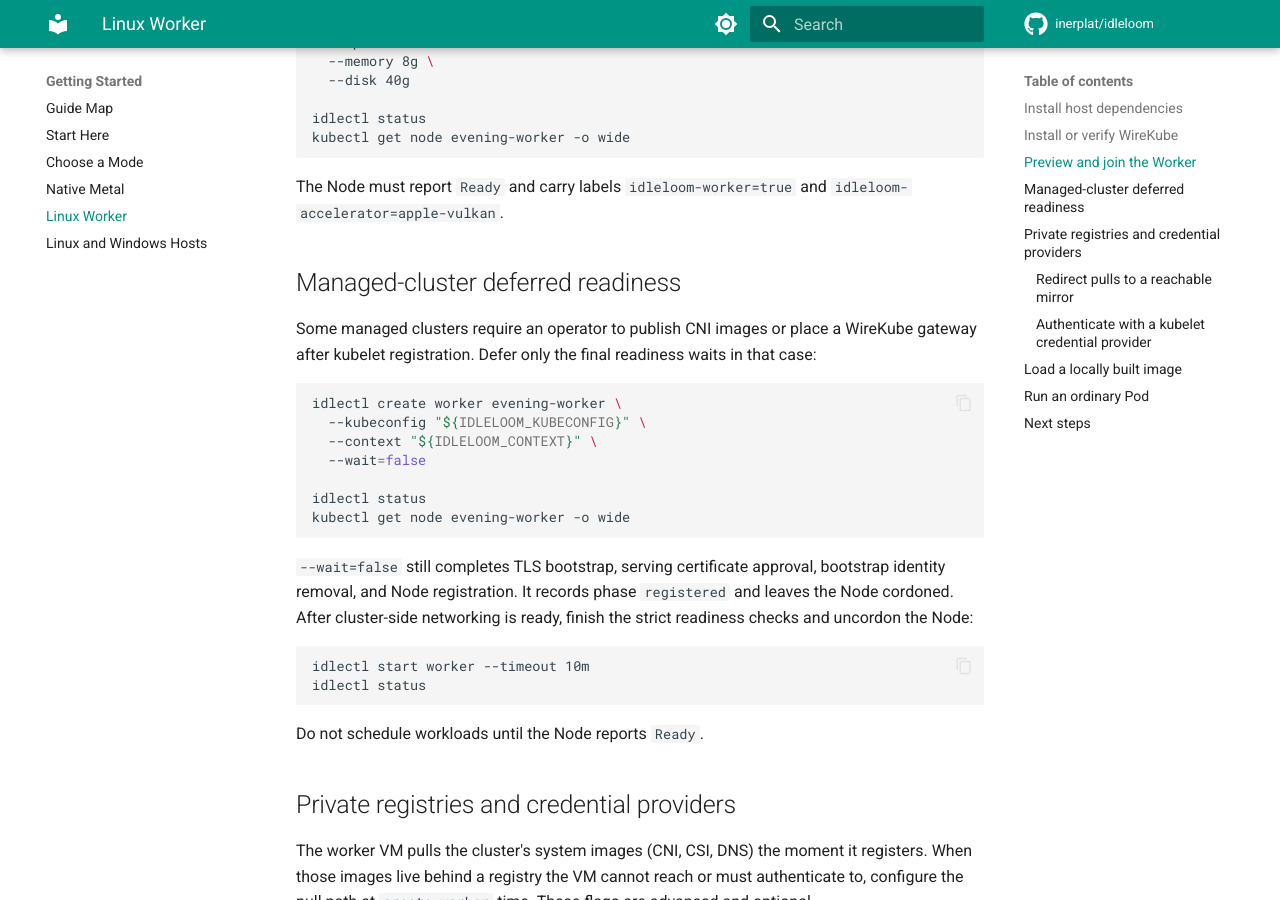
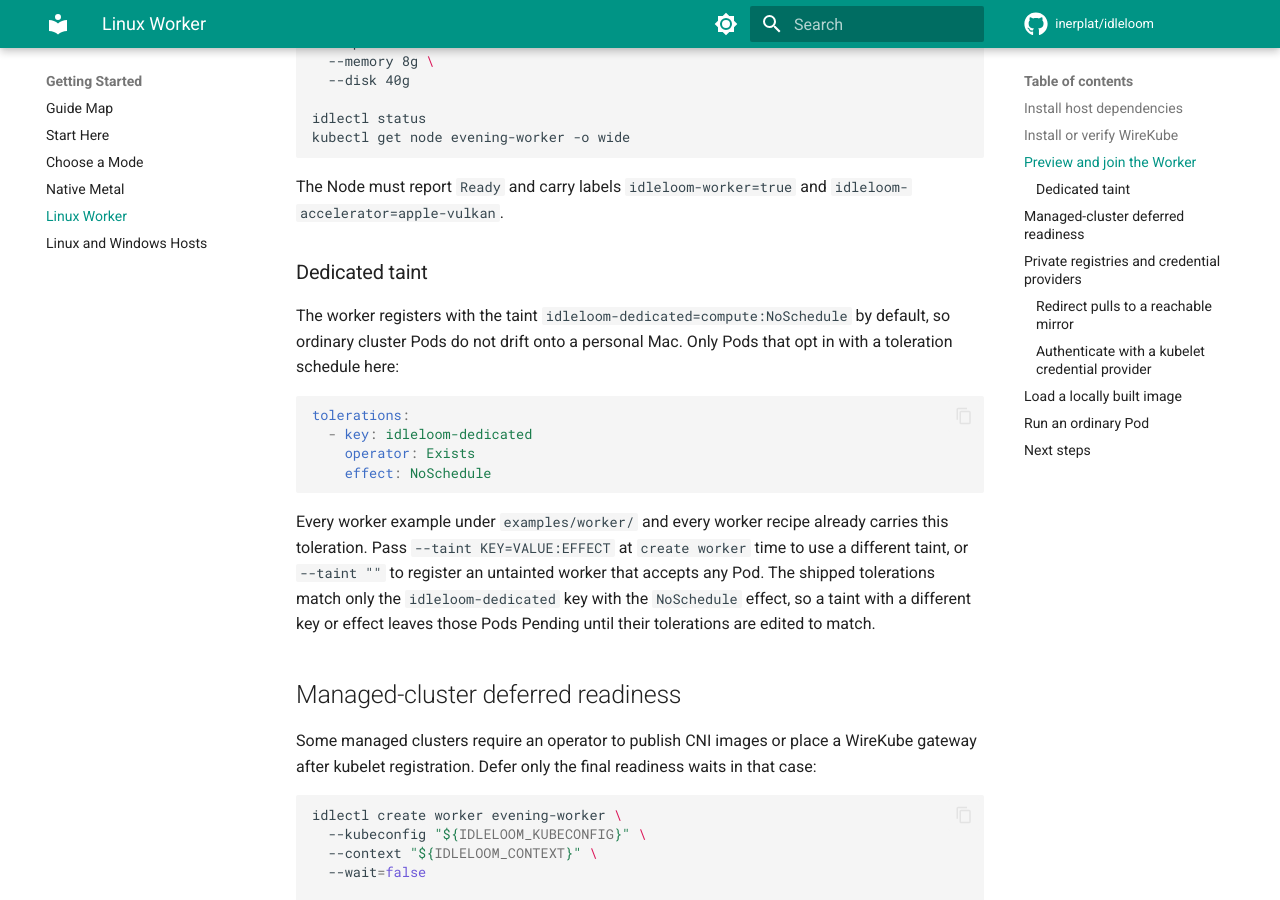
Before and after one commit to inerplat/idleloom, an MkDocs documentation site: the page built from docs/getting-started/linux-worker.md, in a window 1280 px wide and 900 px high, scrolled down 1609 px. Built offline with MkDocs 1.6.1 and Material for MkDocs 9.7.7, drawn with Linux system fonts in a browser that asks for light colours; comment, search, counter and statistics services are not loaded.

Commit message:
feat(worker): surface the dedicated taint in the create wizard and quick start
Co-Authored-By: Claude Opus 5.5 <noreply@anthropic.com>

````diff
--- a/docs/getting-started/linux-worker.md
+++ b/docs/getting-started/linux-worker.md
@@ -82,6 +82,27 @@ kubectl get node evening-worker -o wide
 
 The Node must report `Ready` and carry labels `idleloom-worker=true` and
 `idleloom-accelerator=apple-vulkan`.
+
+### Dedicated taint
+
+The worker registers with the taint `idleloom-dedicated=compute:NoSchedule` by
+default, so ordinary cluster Pods do not drift onto a personal Mac. Only Pods
+that opt in with a toleration schedule here:
+
+```yaml
+tolerations:
+  - key: idleloom-dedicated
+    operator: Exists
+    effect: NoSchedule
+```
+
+Every worker example under `examples/worker/` and every worker recipe already
+carries this toleration. Pass `--taint KEY=VALUE:EFFECT` at `create worker`
+time to use a different taint, or `--taint ""` to register an untainted worker
+that accepts any Pod. The shipped tolerations match only the
+`idleloom-dedicated` key with the `NoSchedule` effect, so a taint with a
+different key or effect leaves those Pods Pending until their tolerations are
+edited to match.
 
 ## Managed-cluster deferred readiness
 
````
Also changed, not shown: 1 other file.
